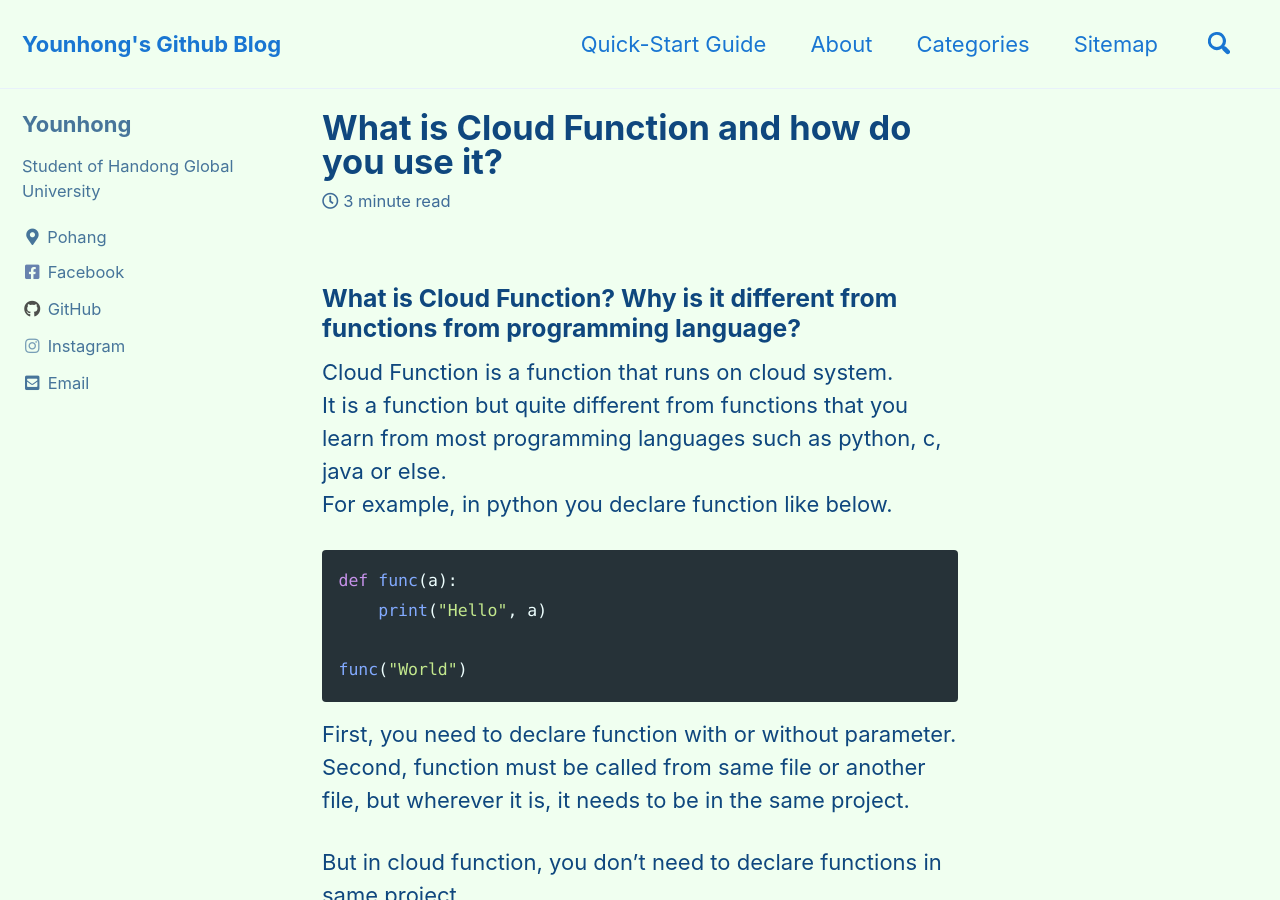
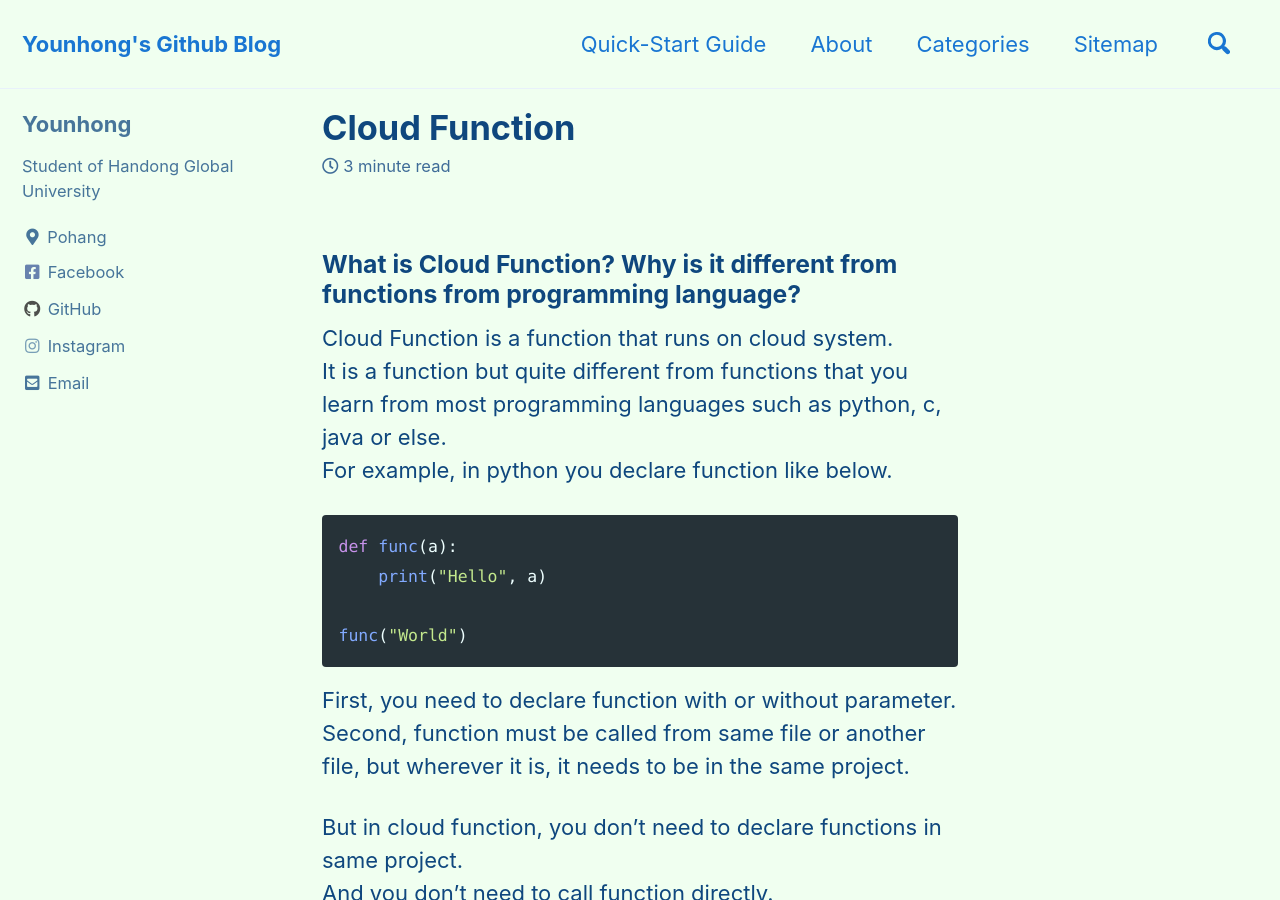
Before and after one commit to Younhong/younhong.github.io, a Jekyll site: the page built from _posts/2020-08-03-cloud-function-post.md, in a window 1280 px wide and 900 px high. Built offline with Jekyll 4.4.1, drawn with Linux system fonts in a browser that asks for light colours; cached includes are drawn as plain includes; comment, search, counter and statistics services are not loaded.

Commit message:
Update 2020-08-03-cloud-function-post.md

```diff
--- a/_posts/2020-08-03-cloud-function-post.md
+++ b/_posts/2020-08-03-cloud-function-post.md
@@ -1,7 +1,7 @@
 ---
-title: "What is Cloud Function and how do you use it?"
+title: "Cloud Function"
 date: 2020-8-3 11:26:28 -0400
-categories: Cloud Study
+categories: Cloud Function
 ---
 
 
```
